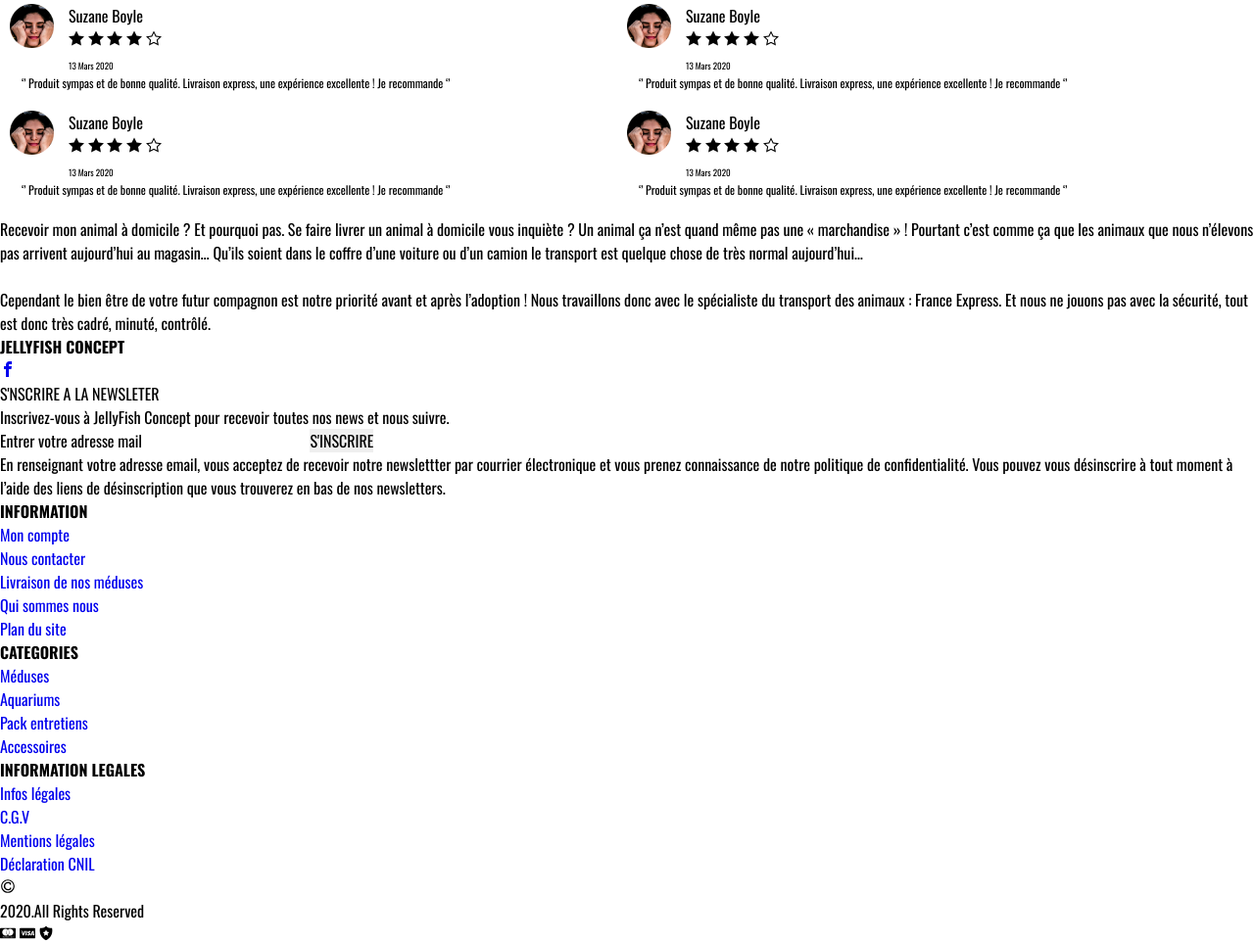
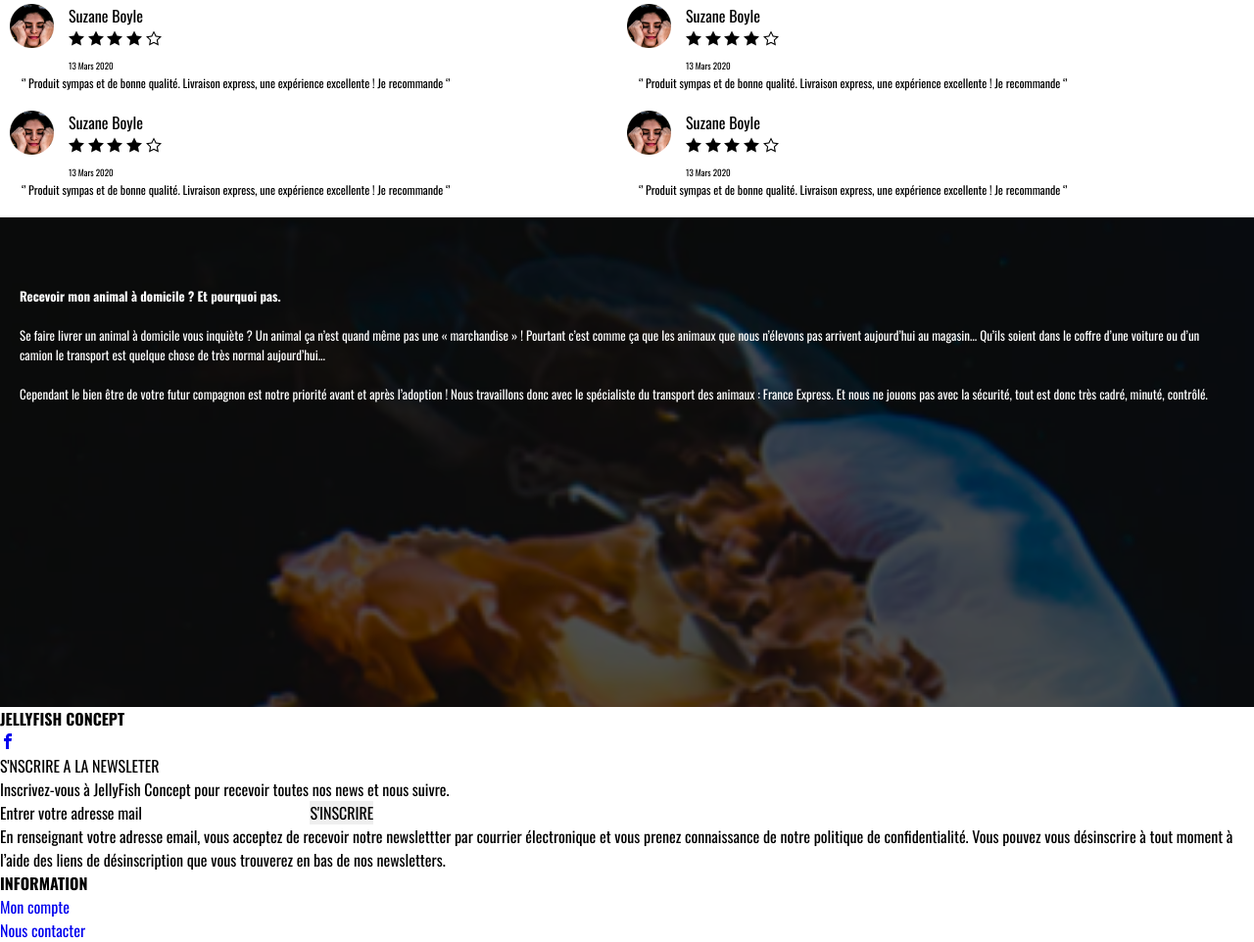
Before and after one commit to ivan-00/Integration_JELLYFICH, a PHP site: page / in a window 1280 px wide. Shown: the part 1634-2596 px from the top of the page at 98% size. Run offline with PHP 8.4, Linux system fonts and the light colour scheme; some libraries are stand-ins or nearby versions.

Commit message:
livraison text

```diff
--- a/index.html
+++ b/index.html
@@ -367,12 +367,14 @@
       </section>
       <section class="section_livraison">
         <p>
-          Recevoir mon animal à domicile ? Et pourquoi pas. Se faire livrer un
-          animal à domicile vous inquiète ? Un animal ça n’est quand même pas
-          une « marchandise » ! Pourtant c’est comme ça que les animaux que nous
-          n’élevons pas arrivent aujourd’hui au magasin… Qu’ils soient dans le
-          coffre d’une voiture ou d’un camion le transport est quelque chose de
-          très normal aujourd’hui… <br /><br />
+          <strong>Recevoir mon animal à domicile ? Et pourquoi pas.</strong>
+          <br />
+          <br />
+          Se faire livrer un animal à domicile vous inquiète ? Un animal ça
+          n’est quand même pas une « marchandise » ! Pourtant c’est comme ça que
+          les animaux que nous n’élevons pas arrivent aujourd’hui au magasin…
+          Qu’ils soient dans le coffre d’une voiture ou d’un camion le transport
+          est quelque chose de très normal aujourd’hui… <br /><br />
           Cependant le bien être de votre futur compagnon est notre priorité
           avant et après l’adoption ! Nous travaillons donc avec le spécialiste
           du transport des animaux : France Express. Et nous ne jouons pas avec
--- a/style.css
+++ b/style.css
@@ -324,4 +324,16 @@ ol.flickity-page-dots .dot {
   font-size: 9px;
   top: 6px;
 }
-/*  */
+/* section livraison */
+.section_livraison {
+  background-image: url(img/mob/img_livraison.png);
+  background-size: cover;
+  background-repeat: no-repeat;
+}
+.section_livraison p {
+  background: #000000aa 0% 0% no-repeat padding-box;
+  padding: 70px 20px;
+  color: white;
+  font-size: 13px;
+  height: 500px;
+}
```
